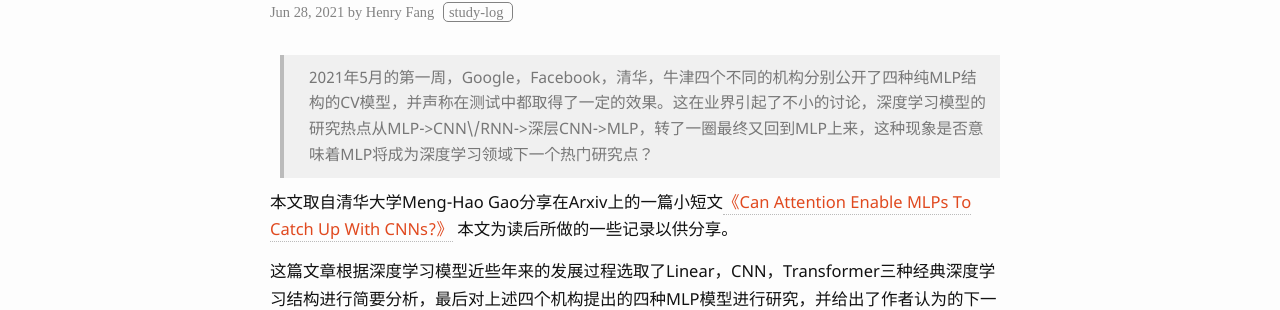
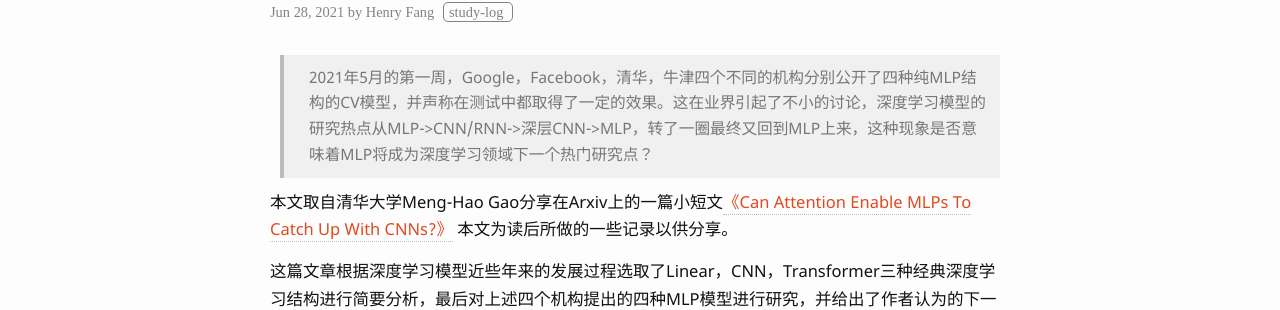
Before and after one commit to ideafang/flog, a Jekyll site: the page built from _posts/2021-06-28-Transformer结构下MLP能取代CNN吗.md, in a window 1280 px wide and 900 px high. Shown: the part 209-519 px from the top of the window. Built offline with Jekyll 4.4.1, drawn with Linux system fonts in a browser that asks for light colours; some web fonts are replaced.

```diff
--- a/_posts/2021-06-28-Transformer结构下MLP能取代CNN吗.md
+++ b/_posts/2021-06-28-Transformer结构下MLP能取代CNN吗.md
@@ -6,7 +6,7 @@ date: 2021-6-28
 tags: study-log
 ---
 
-> 2021年5月的第一周，Google，Facebook，清华，牛津四个不同的机构分别公开了四种纯MLP结构的CV模型，并声称在测试中都取得了一定的效果。这在业界引起了不小的讨论，深度学习模型的研究热点从MLP->CNN\/RNN->深层CNN->MLP，转了一圈最终又回到MLP上来，这种现象是否意味着MLP将成为深度学习领域下一个热门研究点？
+> 2021年5月的第一周，Google，Facebook，清华，牛津四个不同的机构分别公开了四种纯MLP结构的CV模型，并声称在测试中都取得了一定的效果。这在业界引起了不小的讨论，深度学习模型的研究热点从MLP->CNN/RNN->深层CNN->MLP，转了一圈最终又回到MLP上来，这种现象是否意味着MLP将成为深度学习领域下一个热门研究点？
 
 <!--more-->
 
```
